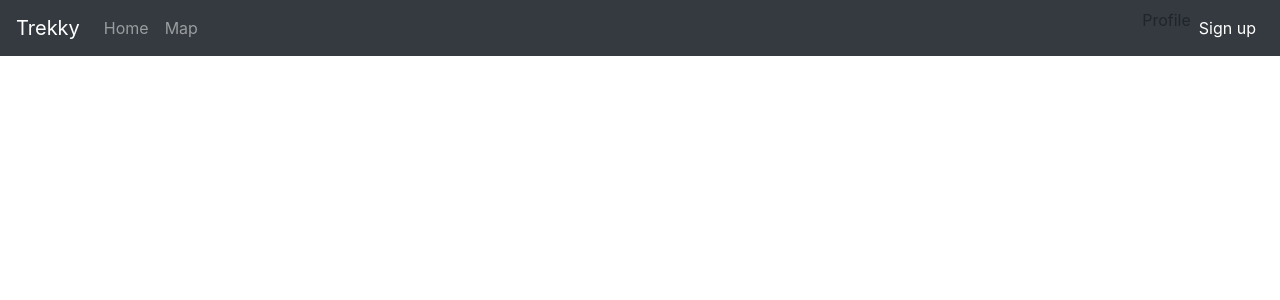
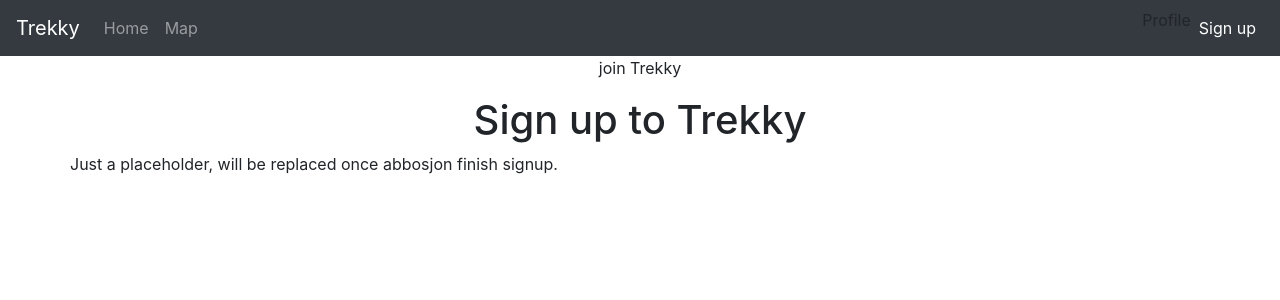
Before and after one commit to squarefozilov/Trekky, a React (Create React App) app in the folder client/: page /signup in a window 1280 px wide. Shown: the top 300 px of the page. Built offline with nearby package versions, Linux system fonts and the light colour scheme.

Commit message:
placeholder for login, signup

```diff
--- a/client/src/App.js
+++ b/client/src/App.js
@@ -4,6 +4,8 @@ import {BrowserRouter as Router, Route, Switch} from "react-router-dom";
 import Navbar from "./component/Navbar"
 import Home from "./component/Home"
 import Navigation from "./component/Navigation";
+import Signup from "./component/Signup";
+import Login from "./component/Login";
 
 class App extends React.Component{
   render(){
@@ -14,8 +16,8 @@ class App extends React.Component{
           <Switch>
             <Route exact path="/" component={Home} />
             <Route exact path="/navigation" component={Navigation} />
-            <Route exact path="/signup" component="Signup" />
-            <Route exact path="/login" component="Login" />
+            <Route exact path="/signup" component={Signup} />
+            <Route exact path="/login" component={Login} />
             {/* <Route component={NoMatch} /> */}
           </Switch>
         </div>
--- /dev/null
+++ b/client/src/component/Login.js
@@ -0,0 +1,17 @@
+import React from "react";
+
+function Login(){
+    return (
+        <div className="container">
+            <h1>sign in to Trekky</h1>
+
+            <div className="input-group">
+                <div className="row">
+                    Login forms go here
+                </div>
+            </div>
+        </div>
+    );
+}
+
+export default Login;
--- /dev/null
+++ b/client/src/component/Signup.js
@@ -0,0 +1,15 @@
+import React from "react";
+
+function Signup(){
+    return (
+        <div className="container">
+            <p>join Trekky</p>
+            <h1>Sign up to Trekky</h1>
+            <div className="row">
+                Just a placeholder, will be replaced once abbosjon finish signup.
+            </div>
+        </div>
+    )
+}
+
+export default Signup;
```
